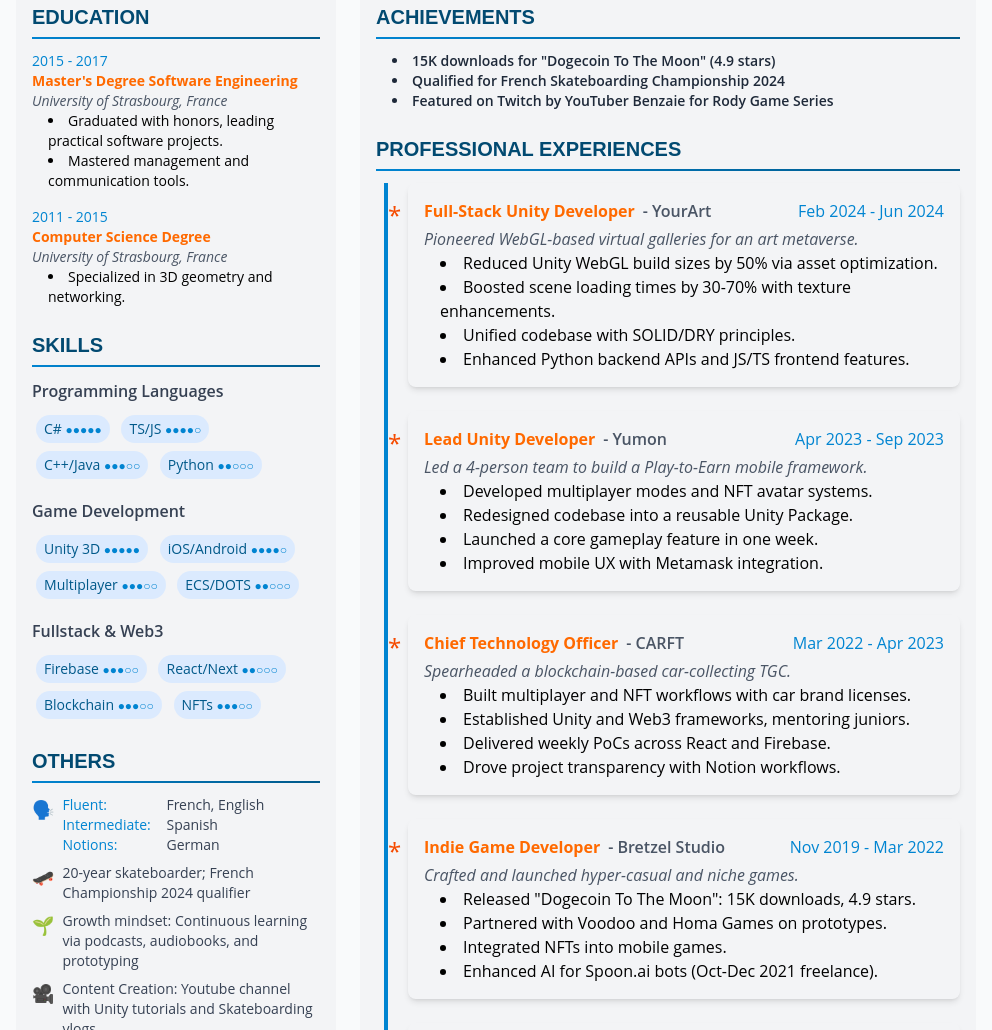
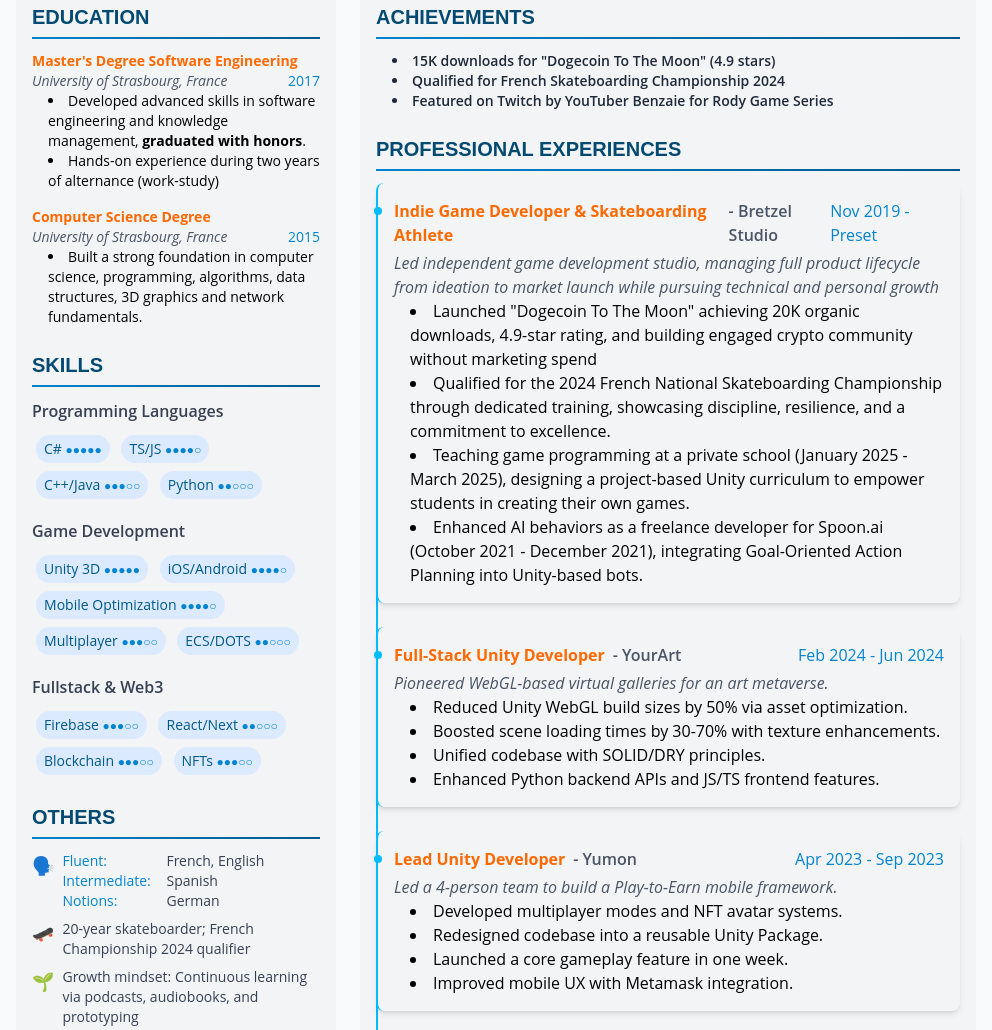
Before and after one commit to LaCreArthur/resume, a website: page index.html in a window 1280 px wide. Shown: the part 369-1399 px from the top of the page, without its empty margins (144-1136 px from the left). Drawn offline with Linux system fonts and the light colour scheme.

Commit message:
feat: refactor styles for experience and project sections, improve layout and responsiveness

```diff
--- a/index.html
+++ b/index.html
@@ -72,20 +72,27 @@
             <h2 class="section-title">Education</h2>
             <div class="space-y-4 text-sm">
               <div>
-                <p class="date-text">2015 - 2017</p>
                 <p class="highlight-text">Master's Degree Software Engineering</p>
-                <p class="summary-text">University of Strasbourg, France</p>
+                <div class="flex justify-between">
+                  <span class="summary-text">University of Strasbourg, France</span>
+                  <span class="date-text">2017</span>
+                </div>
                 <ul class="bullet-list">
-                  <li>Graduated with honors, leading practical software projects.</li>
-                  <li>Mastered management and communication tools.</li>
+                  <li>Developed advanced skills in software engineering and knowledge management, <b>graduated with honors</b>.</li>
+                  <li>Hands-on experience during two years of alternance (work-study)</li>
                 </ul>
               </div>
               <div>
-                <p class="date-text">2011 - 2015</p>
                 <p class="highlight-text">Computer Science Degree</p>
-                <p class="summary-text">University of Strasbourg, France</p>
+                <div class="flex justify-between">
+                  <span class="summary-text">University of Strasbourg, France</span>
+                  <span class="date-text">2015</span>
+                </div>
                 <ul class="bullet-list">
-                  <li>Specialized in 3D geometry and networking.</li>
+                  <li>
+                    Built a strong foundation in computer science, programming, algorithms, data structures, 3D graphics and network
+                    fundamentals.
+                  </li>
                 </ul>
               </div>
             </div>
@@ -125,6 +132,10 @@
                   </span>
                   <span class="skill-tag group">
                     iOS/Android <span class="skill-level">●●●●○</span>
+                    <span class="tooltip">5+ years</span>
+                  </span>
+                  <span class="skill-tag group">
+                    Mobile Optimization <span class="skill-level">●●●●○</span>
                     <span class="tooltip">5+ years</span>
                   </span>
                   <span class="skill-tag group">
@@ -206,8 +217,39 @@
         <!-- Professional Experiences -->
         <section class="mb-6">
           <h2 class="section-title">Professional Experiences</h2>
-          <div class="timeline space-y-6">
-            <div class="card timeline-item">
+          <div class="experience-timeline space-y-6">
+            <div class="card experience-item">
+              <div class="flex justify-between pb-1">
+                <p class="flex gap-2">
+                  <span class="highlight-text">Indie Game Developer & Skateboarding Athlete </span>
+                  <span class="company-text">- Bretzel Studio</span>
+                </p>
+                <span class="date-text">Nov 2019 - Preset</span>
+              </div>
+              <p class="summary-text">
+                Led independent game development studio, managing full product lifecycle from ideation to market launch while pursuing
+                technical and personal growth
+              </p>
+              <ul class="bullet-list">
+                <li>
+                  Launched "Dogecoin To The Moon" achieving 20K organic downloads, 4.9-star rating, and building engaged crypto community
+                  without marketing spend
+                </li>
+                <li>
+                  Qualified for the 2024 French National Skateboarding Championship through dedicated training, showcasing discipline,
+                  resilience, and a commitment to excellence.
+                </li>
+                <li>
+                  Teaching game programming at a private school (January 2025 - March 2025), designing a project-based Unity curriculum to
+                  empower students in creating their own games.
+                </li>
+                <li>
+                  Enhanced AI behaviors as a freelance developer for Spoon.ai (October 2021 - December 2021), integrating Goal-Oriented
+                  Action Planning into Unity-based bots.
+                </li>
+              </ul>
+            </div>
+            <div class="card experience-item">
               <div class="flex justify-between pb-1">
                 <p class="flex gap-2">
                   <span class="highlight-text">Full-Stack Unity Developer</span>
@@ -223,7 +265,7 @@
                 <li>Enhanced Python backend APIs and JS/TS frontend features.</li>
               </ul>
             </div>
-            <div class="card timeline-item">
+            <div class="card experience-item">
               <div class="flex justify-between pb-1">
                 <p class="flex gap-2">
                   <span class="highlight-text">Lead Unity Developer</span>
@@ -239,7 +281,7 @@
                 <li>Improved mobile UX with Metamask integration.</li>
               </ul>
             </div>
-            <div class="card timeline-item">
+            <div class="card experience-item">
               <div class="flex justify-between pb-1">
                 <p class="flex gap-2">
                   <span class="highlight-text">Chief Technology Officer</span>
@@ -255,7 +297,7 @@
                 <li>Drove project transparency with Notion workflows.</li>
               </ul>
             </div>
-            <div class="card timeline-item">
+            <div class="card experience-item">
               <div class="flex justify-between pb-1">
                 <p class="flex gap-2">
                   <span class="highlight-text">Indie Game Developer</span>
@@ -271,7 +313,7 @@
                 <li>Enhanced AI for Spoon.ai bots (Oct-Dec 2021 freelance).</li>
               </ul>
             </div>
-            <div class="card timeline-item">
+            <div class="card experience-item">
               <div class="flex justify-between pb-1">
                 <p class="flex gap-2">
                   <span class="highlight-text">Gameplay Programmer</span>
@@ -286,7 +328,7 @@
                 <li>Contributed to brainstorming and market analysis.</li>
               </ul>
             </div>
-            <div class="card timeline-item">
+            <div class="card experience-item">
               <div class="flex justify-between pb-1">
                 <p class="flex gap-2">
                   <span class="highlight-text">Game Developer</span>
@@ -307,8 +349,8 @@
         <!-- Personal Projects -->
         <section class="mb-6">
           <h2 class="section-title">Personal Projects</h2>
-          <div class="timeline space-y-6">
-            <div class="card timeline-item">
+          <div class="project-list space-y-6">
+            <div class="project-item card">
               <p>
                 <span class="date-text">Feb 2024 - Present</span>
                 <span class="highlight-text">Dogecoin To The Moon 2</span>
@@ -319,7 +361,7 @@
                 <li>Leveraged Unity and Web3 for player ownership.</li>
               </ul>
             </div>
-            <div class="card timeline-item">
+            <div class="project-item card">
               <p>
                 <span class="date-text">2015 - 2018</span>
                 <span class="highlight-text">Rody Game Series</span>
--- a/style.css
+++ b/style.css
@@ -106,7 +106,7 @@
 }
 
 .skill-tag {
-  @apply relative m-1 flex inline-block items-center gap-1 rounded-full bg-blue-100 px-2 py-1 text-sky-800 transition-colors hover:bg-blue-200 dark:bg-sky-800 dark:text-sky-200 dark:hover:bg-sky-700;
+  @apply relative m-1 inline-block items-center gap-1 rounded-full bg-blue-100 px-2 py-1 text-sky-800 transition-colors hover:bg-blue-200 dark:bg-sky-800 dark:text-sky-200 dark:hover:bg-sky-700;
 }
 
 /* Others Section */
@@ -143,21 +143,34 @@
   @apply text-gray-600 italic dark:text-gray-400;
 }
 
-.timeline {
-  @apply relative pl-8;
+.experience-timeline {
+  @apply relative;
 }
 
-.timeline::before {
-  @apply absolute top-0 bottom-0 left-2 w-1 bg-sky-600 content-[''] dark:bg-sky-500;
+.experience-item {
+  @apply relative border-l-2 border-sky-400 pl-6 dark:border-sky-600;
 }
 
-.timeline-item::before {
-  @apply absolute left-3 text-2xl text-orange-600 content-['*'] dark:text-orange-400;
+.experience-item::before {
+  @apply absolute top-6 left-[-4px] h-2 w-2 rounded-full bg-sky-400 content-[''] dark:bg-sky-600;
+}
+
+.experience-timeline::before {
+  @apply absolute top-2 bottom-2 w-0.5 border-dashed border-sky-400 bg-sky-400 content-[''] dark:border-sky-600 dark:bg-sky-600;
 }
 
 /* Achievements Section */
 .achievement {
   @apply text-sm font-semibold text-gray-800 dark:text-gray-200;
+}
+
+/* Project Section */
+.project-list {
+  @apply space-y-6;
+}
+
+.project-item {
+  @apply relative border-l-4 border-orange-400 dark:border-orange-500;
 }
 
 /* ========================================================================= */
```
Also changed, not shown: dist/style.css.
